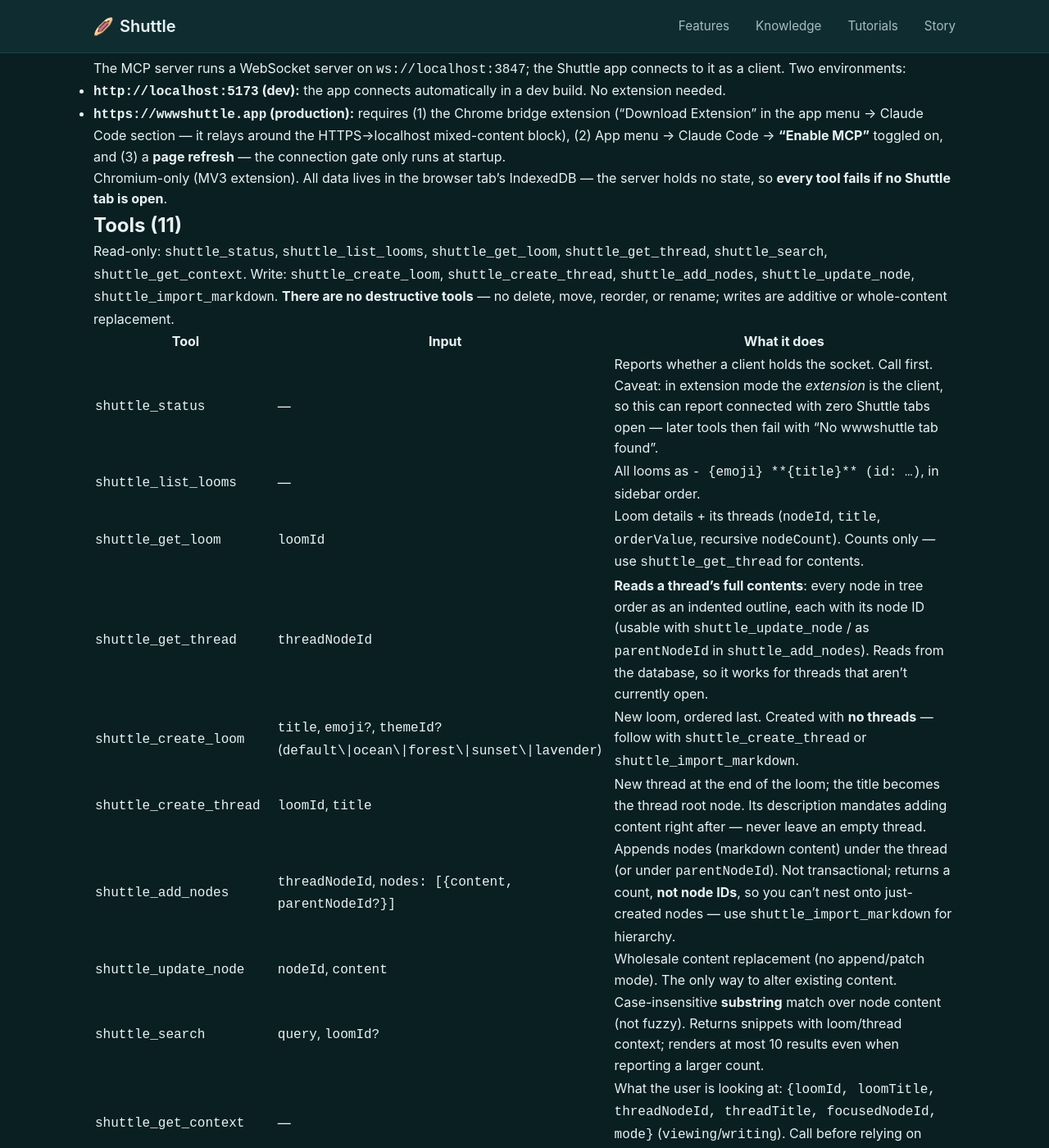
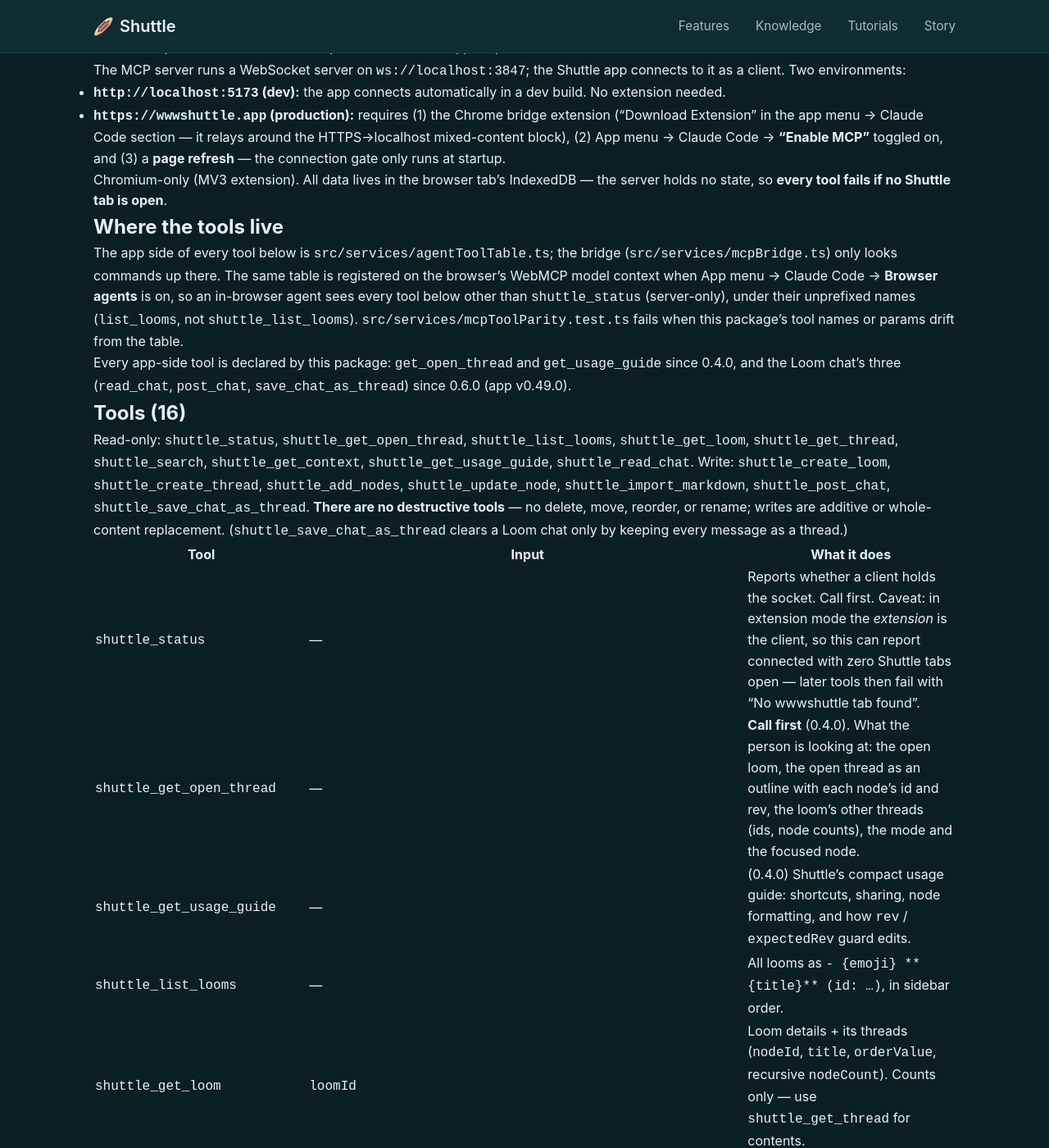
Before and after one commit to funclosure/weaving-shuttle, a Jekyll site: the page built from knowledge/shuttle/mcp-tools.md, in a window 1280 px wide and 1400 px high, scrolled down 266 px. Shown: the whole window at 82% size. Built offline with Jekyll 4.4.1, drawn with Linux system fonts in a browser that asks for light colours; our own code applies the rules of GitHub Pages for plain Markdown files; some of the changed text lies outside the part shown.

Commit message:
content: the Loom chat and the 16 agent tools in llms.txt, the MCP reference mirror and the tutorial
App v0.49.0 and @wwwshuttle-app/mcp 0.6.0. llms.txt also stops telling
assistants that Loomy cannot edit or delete nodes (it can, with confirmation
for a subtree or a thread) and that its history is lost on reload (it
survives a refresh; it goes with the tab), and names WebMCP. The mirror of
app/docs/mcp-tools.md is regenerated from the app repo.

Co-Authored-By: Claude Opus 5.5 <noreply@anthropic.com>

````diff
--- a/knowledge/index.html
+++ b/knowledge/index.html
@@ -25,7 +25,7 @@ title: Knowledge
     </article>
     <article class="content-card">
       <h3><a href="/knowledge/shuttle/mcp-tools.md">MCP Tool Reference</a></h3>
-      <p>Connect Claude Code to Shuttle: setup, all 11 tools, the shuttle://usage resource, and reliability notes. Mirrored from the app repository.</p>
+      <p>Connect Claude Code to Shuttle: setup, all 16 tools (including the Loom chat), the shuttle://usage resource, and reliability notes. Mirrored from the app repository.</p>
       <div class="card-actions">
         <a href="/knowledge/shuttle/mcp-tools.md">View doc</a>
       </div>
--- a/knowledge/shuttle/mcp-tools.md
+++ b/knowledge/shuttle/mcp-tools.md
@@ -1,6 +1,6 @@
 # Shuttle MCP Server — Tool Reference
 
-> Mirror for LLM consumption. Source of truth: `app/docs/mcp-tools.md` in the Shuttle app repository (current as of app v0.10.1, 2026-08-11).
+> Mirror for LLM consumption. Source of truth: `app/docs/mcp-tools.md` in the Shuttle app repository (current as of app v0.49.0 and `@wwwshuttle-app/mcp` 0.6.0, 2026-11-19).
 
 Companion to the [Using Shuttle guide](https://weaving.wwwshuttle.app/tutorials/using-shuttle/). Code-verified against `app/mcp-server/` (package `@wwwshuttle-app/mcp` v0.1.0) and the app-side bridge (`src/services/mcpBridge.ts`).
 
@@ -17,33 +17,44 @@ The MCP server runs a WebSocket server on `ws://localhost:3847`; the Shuttle app
 
 Chromium-only (MV3 extension). All data lives in the browser tab's IndexedDB — the server holds no state, so **every tool fails if no Shuttle tab is open**.
 
-## Tools (11)
+## Where the tools live
 
-Read-only: `shuttle_status`, `shuttle_list_looms`, `shuttle_get_loom`, `shuttle_get_thread`, `shuttle_search`, `shuttle_get_context`. Write: `shuttle_create_loom`, `shuttle_create_thread`, `shuttle_add_nodes`, `shuttle_update_node`, `shuttle_import_markdown`. **There are no destructive tools** — no delete, move, reorder, or rename; writes are additive or whole-content replacement.
+The app side of every tool below is `src/services/agentToolTable.ts`; the bridge (`src/services/mcpBridge.ts`) only looks commands up there. The same table is registered on the browser's WebMCP model context when App menu → Claude Code → **Browser agents** is on, so an in-browser agent sees every tool below other than `shuttle_status` (server-only), under their unprefixed names (`list_looms`, not `shuttle_list_looms`). `src/services/mcpToolParity.test.ts` fails when this package's tool names or params drift from the table.
+
+Every app-side tool is declared by this package: `get_open_thread` and `get_usage_guide` since 0.4.0, and the Loom chat's three (`read_chat`, `post_chat`, `save_chat_as_thread`) since 0.6.0 (app v0.49.0).
+
+## Tools (16)
+
+Read-only: `shuttle_status`, `shuttle_get_open_thread`, `shuttle_list_looms`, `shuttle_get_loom`, `shuttle_get_thread`, `shuttle_search`, `shuttle_get_context`, `shuttle_get_usage_guide`, `shuttle_read_chat`. Write: `shuttle_create_loom`, `shuttle_create_thread`, `shuttle_add_nodes`, `shuttle_update_node`, `shuttle_import_markdown`, `shuttle_post_chat`, `shuttle_save_chat_as_thread`. **There are no destructive tools** — no delete, move, reorder, or rename; writes are additive or whole-content replacement. (`shuttle_save_chat_as_thread` clears a Loom chat only by keeping every message as a thread.)
 
 | Tool | Input | What it does |
 |---|---|---|
 | `shuttle_status` | — | Reports whether a client holds the socket. Call first. Caveat: in extension mode the *extension* is the client, so this can report connected with zero Shuttle tabs open — later tools then fail with "No wwwshuttle tab found". |
+| `shuttle_get_open_thread` | — | **Call first** (0.4.0). What the person is looking at: the open loom, the open thread as an outline with each node's id and rev, the loom's other threads (ids, node counts), the mode and the focused node. |
+| `shuttle_get_usage_guide` | — | (0.4.0) Shuttle's compact usage guide: shortcuts, sharing, node formatting, and how `rev` / `expectedRev` guard edits. |
 | `shuttle_list_looms` | — | All looms as `- {emoji} **{title}** (id: …)`, in sidebar order. |
 | `shuttle_get_loom` | `loomId` | Loom details + its threads (`nodeId`, `title`, `orderValue`, recursive `nodeCount`). Counts only — use `shuttle_get_thread` for contents. |
-| `shuttle_get_thread` | `threadNodeId` | **Reads a thread's full contents**: every node in tree order as an indented outline, each with its node ID (usable with `shuttle_update_node` / as `parentNodeId` in `shuttle_add_nodes`). Reads from the database, so it works for threads that aren't currently open. |
-| `shuttle_create_loom` | `title`, `emoji?`, `themeId?` (`default\|ocean\|forest\|sunset\|lavender`) | New loom, ordered last. Created with **no threads** — follow with `shuttle_create_thread` or `shuttle_import_markdown`. |
+| `shuttle_get_thread` | `threadNodeId`, `depth?`, `under?`, `preview?`, `since?` | **Reads a thread's full contents** (for a long one: `depth`/`preview` for an outline, `under` for one subtree, 0.5.0; `since` with the snapshot token of an earlier read for only what changed, 0.5.0): every node in tree order as an indented outline, each with its node ID and rev (the ID for `shuttle_update_node` / as `parentNodeId` in `shuttle_add_nodes`; the rev as `shuttle_update_node`'s `expectedRev`). Reads from the database, so it works for threads that aren't currently open. |
+| `shuttle_create_loom` | `title`, `emoji?`, `themeId?` (`default\|teal\|forest\|amber\|gold\|indigo\|rose\|mono`, the app's presets; before 0.4.0 the server listed ids that don't exist) | New loom, ordered last. Created with **no threads** — follow with `shuttle_create_thread` or `shuttle_import_markdown`. |
 | `shuttle_create_thread` | `loomId`, `title` | New thread at the end of the loom; the title becomes the thread root node. Its description mandates adding content right after — never leave an empty thread. |
-| `shuttle_add_nodes` | `threadNodeId`, `nodes: [{content, parentNodeId?}]` | Appends nodes (markdown content) under the thread (or under `parentNodeId`). Not transactional; returns a count, **not node IDs**, so you can't nest onto just-created nodes — use `shuttle_import_markdown` for hierarchy. |
-| `shuttle_update_node` | `nodeId`, `content` | Wholesale content replacement (no append/patch mode). The only way to alter existing content. |
+| `shuttle_add_nodes` | `threadNodeId`, `nodes: [{content, parentNodeId?}]` | Appends nodes (markdown content) under the thread (or under `parentNodeId`). Not transactional. Lists each created node with its ID and rev (0.3.0), so you can nest onto or edit just-created nodes; for hierarchy prefer `shuttle_import_markdown`. |
+| `shuttle_update_node` | `nodeId`, `content`, `expectedRev?` | Wholesale content replacement (no append/patch mode). The only way to alter existing content. Pass `expectedRev` (the node's rev from a read, 0.3.0): if the node changed since, nothing is written and the error gives its current content and rev. |
 | `shuttle_search` | `query`, `loomId?` | Case-insensitive **substring** match over node content (not fuzzy). Returns snippets with loom/thread context; renders at most 10 results even when reporting a larger count. |
 | `shuttle_get_context` | — | What the user is looking at: `{loomId, loomTitle, threadNodeId, threadTitle, focusedNodeId, mode}` (`viewing`/`writing`). Call before relying on `shuttle_import_markdown`'s current-thread default. |
-| `shuttle_import_markdown` | `markdown`, `threadId?` | **Preferred write path** for anything structured. With a leading `# Title` → creates a whole new loom (threads split on `---`); without → appends bullets to `threadId` or the current thread. Full support for 2-space-indent hierarchy, `#anchor` declarations, and `[>>](anchor)` depth links. Goes through the same op funnel as typing, so it syncs to tabs/rooms/devices. Returns node/thread/depth-link counts + warnings. |
+| `shuttle_import_markdown` | `markdown`, `threadId?` | **Preferred write path** for anything structured. With a leading `# Title` → creates a whole new loom (threads split on `---`); without → appends bullets to `threadId` or the current thread. Full support for 2-space-indent hierarchy, `#anchor` declarations, and `[>>](anchor)` depth links. Goes through the same op funnel as typing, so it syncs to tabs/rooms/devices. Returns node/thread/depth-link counts, the created thread IDs and nodes (ID and rev, first 200; 0.3.0) + warnings. |
+| `shuttle_read_chat` | `loomId?`, `after?` | (0.6.0) The Loom chat of a shared Loom (default: the open Loom): the last 50 messages (`id`, author, time, text, `replyTo`) and a `cursor`. Pass the cursor back as `after` for only what arrived since ("Nothing new" when none) — the cue that something new arrived. `reset` means the cursor predates a reload of the app: a fresh read, skip ids already seen. Shared Looms only. |
+| `shuttle_post_chat` | `loomId?`, `text`, `replyTo?` | (0.6.0) Posts to the Loom chat under the workspace's sync name (what the members see). Markdown, up to 4000 characters; `replyTo` (a message id) answers that message, one level deep. Refused when the chat holds 200 messages: save it first. |
+| `shuttle_save_chat_as_thread` | `loomId?`, `title?` | (0.6.0) Keeps the Loom chat as a new thread at the end of its Loom (one node per message, `**Name:** text`, replies as child nodes), then clears the chat for everyone. Returns the thread id. |
 
 ### Import-markdown rules that matter
 
 - Write depth links in three passes *within one import*: content first, then `#anchor` targets, then `[>>](anchor)` references — an "Unmatched anchor link" warning means the raw `[>>](name)` text is rendered in the UI and must be fixed (re-import or `shuttle_update_node`).
 - Silent-failure edge: no `# Title`, no `threadId`, and no current thread → the import has no destination. Check `shuttle_get_context` first.
-- Anchors may be referenced by multiple links; unused anchors are harmless.
+- Anchors may be referenced by multiple links; unused anchors are harmless (see usage-map §format notes).
 
 ## Resources
 
-- **`shuttle://usage`** (text/markdown) — the canonical usage map (the app repo's `app/docs/usage-map.md`, bundled into the package at build time). Agents should read it before advising users or generating Shuttle content.
+- **`shuttle://usage`** (text/markdown) — the canonical usage map (this repo's `app/docs/usage-map.md`, bundled into the package at build time). Agents should read it before advising users or generating Shuttle content.
 
 ### Reading content
 
--- a/llms.txt
+++ b/llms.txt
@@ -9,12 +9,13 @@ Key facts for assistants:
 - Depth links: create via ⌘L (Depth Link Manager) or ⌥Enter on a palette search result; dive with ⌘→, surface back with ⌘←. Sidebar outline view is ⌘⇧L (not ⌘⇧O).
 - Sync & sharing (all without accounts): "Sync My Devices" live-syncs one person's whole workspace across devices via pairing link/QR; "Share This Loom Live" shares a single loom live with another person (owner can freeze joins or remove members, server-enforced); "Share a snapshot" (⌘⇧S) creates a frozen read-only copy via a link expiring in 1/7/30 days.
 - Reorder nodes with ⌥↑/⌥↓ only (dragging selects, it does not move nodes). Delete a node has no confirmation; ⌘Z undoes. Undo is device-local and survives collaborators' concurrent edits.
-- Loomy (the AI helper) runs on the user's own API key (Anthropic default, or Gemini) directly from the browser — no Shuttle backend. The chat panel (⇧⌘I) creates looms/threads/nodes, bulk-imports markdown with depth links, searches nodes, analyzes YouTube videos, and web-searches; it CANNOT edit or delete existing nodes, does not receive selected nodes' text (count only), and its chat history is lost on reload ("Export to Thread" preserves it). Rewriting an existing node = inline AI: ⌘K + typed query with the node focused; its "add" outcome inserts siblings, not children. ⌘-click a thread/node reference in a Loomy reply to create a depth link.
+- Loomy (the AI helper) runs on the user's own API key (Anthropic default, or Gemini) directly from the browser — no Shuttle backend. The chat panel (⇧⌘I) creates looms/threads/nodes, bulk-imports markdown with depth links, searches and reads threads, replaces a node's whole content, moves/reorders nodes, deletes (a node with children or a whole thread needs the user's confirmation; ⌘Z undoes), analyzes YouTube videos, and web-searches. It cannot rename threads or change themes/settings, and receives selected nodes as a count only (never their text). Its chat history survives a refresh but not closing the tab ("Export to Thread" keeps it). Rewriting an existing node = inline AI: ⌘K + typed query with the node focused; its "add" outcome inserts siblings, not children. ⌘-click a thread/node reference in a Loomy reply to create a depth link.
 - Node content is markdown (GFM): bold/italic/strike, headings (visual only), links, blockquotes, callouts (`> [!note]`, `> [!tip]`, or any emoji type), lists, tables, fenced code with highlighting, ```mermaid diagrams, ```plot graphs. `[ ] task` alone on a line is an interactive checkbox; `- [ ]` in a list is visual-only. NOT rendered: footnotes, reference-style links (both silently disappear), LaTeX, raw HTML except `<img>`. A single newline is a hard line break.
 - Video threads: a YouTube URL as the thread title embeds the player; `[m:ss]` timestamps in that thread seek on click; ⌘⇧T inserts the current position. Map View (⌘⇧M): nodes with full Google Maps URLs containing coordinates become pins — maps.app.goo.gl short links do NOT work (expand them first). X posts embed via image syntax `![](post-url)`.
 - Import format: markdown where a `# Title` heading creates a new loom, plain-text lines start threads, `- ` bullets with 2-space indents create node hierarchy, `---` separates threads, `#anchor-name` declares a link target, and `[>>](anchor-name)` creates a depth link (multiple links per anchor OK; unused anchors harmless). Import in-app via ⌘K → "Import Markdown" or App menu → Import (always merges), or via https://wwwshuttle.app/import?url=<raw-markdown-url>. Merge never overwrites an existing loom (it's skipped) and never resurrects deleted content. Export: App menu → Export (.shuttle backup, or current loom as round-tripping markdown with generated anchors).
 - Workspace folders (Chrome/Edge): App menu → File → Connect Folder; switch with ⌘⇧O. WARNING: switching workspaces replaces the entire live database immediately with no confirmation, and the deletions propagate to synced devices and live-shared looms.
-- Claude Code can drive Shuttle directly via MCP: `claude mcp add wwwshuttle -- npx @wwwshuttle-app/mcp` (production also needs the bridge extension + App menu → Claude Code → "Enable MCP" + a refresh; a Shuttle tab must be open). 11 tools: status, list looms, get loom (structure/counts), get thread (full node contents in tree order with IDs), search, get context, create loom/thread, add nodes, update node (whole-content replace), import markdown (preferred for hierarchy/depth links). No destructive tools. The server also exposes a shuttle://usage resource (text/markdown) — the canonical usage map agents should read first. Full tool reference: https://weaving.wwwshuttle.app/knowledge/shuttle/mcp-tools.md
+- Agents drive Shuttle through one set of 15 tools, two ways: MCP for Claude Code and other MCP clients (`claude mcp add wwwshuttle -- npx @wwwshuttle-app/mcp`; production also needs the bridge extension + App menu → Claude Code → "Enable MCP" + a refresh; a Shuttle tab must be open; names carry a `shuttle_` prefix, plus `shuttle_status`), and WebMCP for in-browser agents (App menu → Claude Code → "Browser agents"; needs Chrome with the WebMCP flag). Tools: get open thread (call first: the open loom and thread, node ids and revs), get usage guide, list looms, get loom (structure/counts), get thread (tree order with ids and revs; depth/under/preview for long threads, since for only what changed), search, get context, create loom/thread, add nodes, update node (whole-content replace; pass the rev you read as expectedRev, and a node changed since is refused, not overwritten), import markdown (preferred for hierarchy/depth links), and the Loom chat's read chat / post chat / save chat as thread. No destructive tools. The MCP server also exposes a shuttle://usage resource (text/markdown) — the canonical usage map agents should read first. Full tool reference: https://weaving.wwwshuttle.app/knowledge/shuttle/mcp-tools.md
+- Loom chat: a shared Loom has a chat beside its threads (the Chat button next to Loomy) for quick talk among its members, people and agents alike — talk, not content. Messages carry their author's sync name, so agents need no "Name:" prefixes; replies go one level deep; "Save as Thread" turns the chat into an ordinary thread (replies as child nodes) and clears it for everyone; at 200 messages it asks to save or clear. Agents: read_chat returns a cursor — pass it back as `after` to get only new messages (an empty list means nothing new); post_chat (`replyTo` answers a message); save_chat_as_thread.
 
 ## Docs
 
````
Also changed, not shown: tutorials/using-shuttle/index.html (+6 -3 lines).
